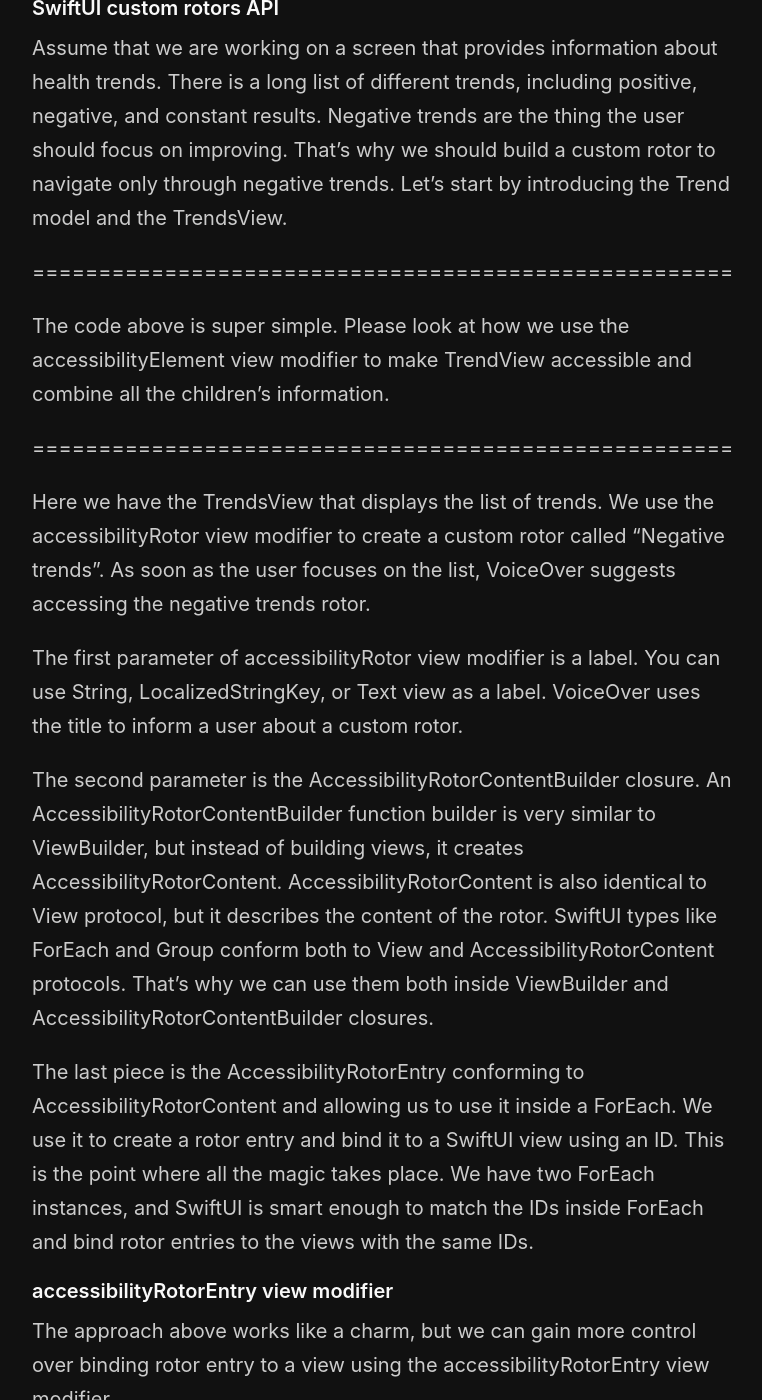
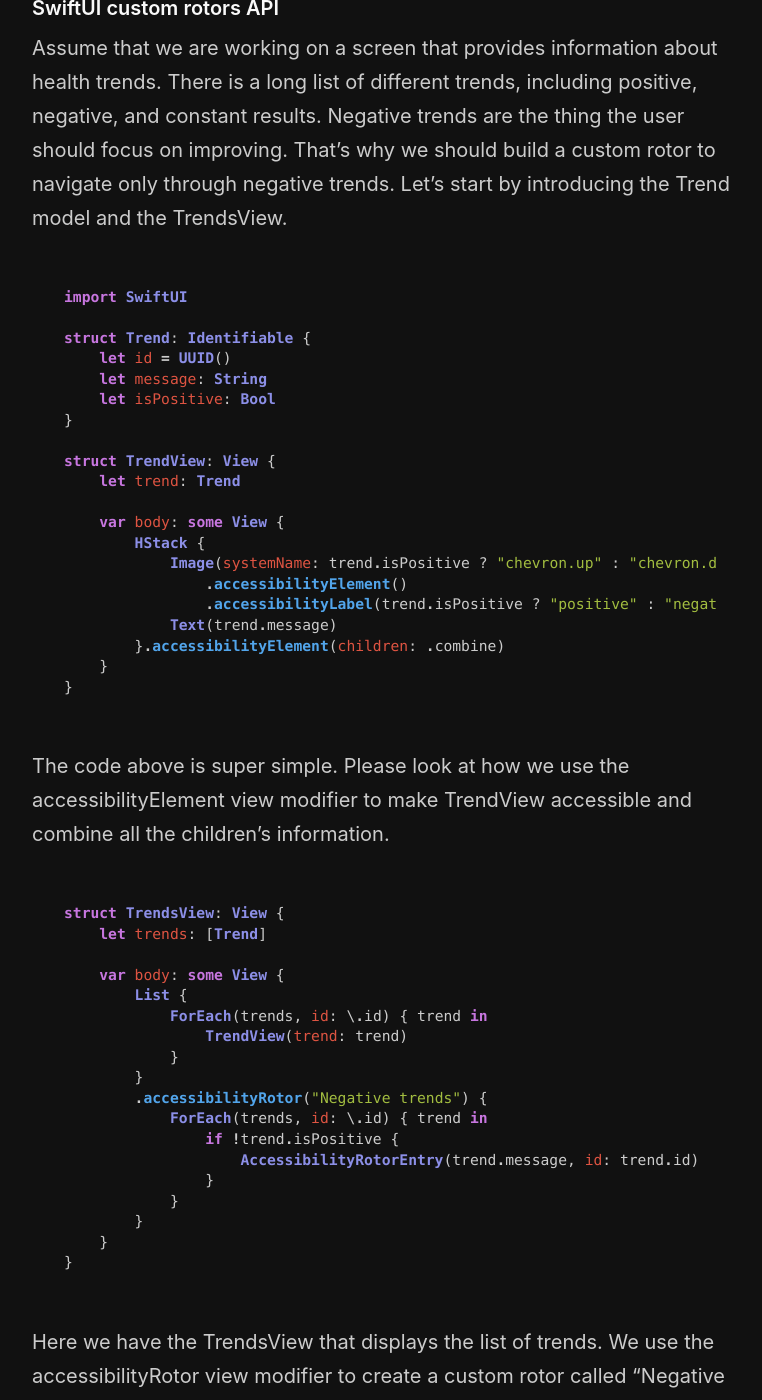
Before and after one commit to mecid/mecid.github.io, a Jekyll site: the page built from _posts/2021-09-14-accessibility-rotors-in-swiftui.md, in a window 1280 px wide and 1400 px high, scrolled down 885 px. Shown: the whole window, without its empty margins (258-1020 px from the left). Built offline with Jekyll 4.4.1, drawn with Linux system fonts in a browser that asks for light colours; some of the changed text lies outside the part shown.

Commit message:
rotor code examples added

````diff
--- a/_posts/2021-09-14-accessibility-rotors-in-swiftui.md
+++ b/_posts/2021-09-14-accessibility-rotors-in-swiftui.md
@@ -13,11 +13,51 @@
 #### SwiftUI custom rotors API
 Assume that we are working on a screen that provides information about health trends. There is a long list of different trends, including positive, negative, and constant results. Negative trends are the thing the user should focus on improving. That's why we should build a custom rotor to navigate only through negative trends. Let's start by introducing the Trend model and the TrendsView.
 
-=====================================================
+```swift
+import SwiftUI
+
+struct Trend: Identifiable {
+    let id = UUID()
+    let message: String
+    let isPositive: Bool
+}
+
+struct TrendView: View {
+    let trend: Trend
+
+    var body: some View {
+        HStack {
+            Image(systemName: trend.isPositive ? "chevron.up" : "chevron.down")
+                .accessibilityElement()
+                .accessibilityLabel(trend.isPositive ? "positive" : "negative")
+            Text(trend.message)
+        }.accessibilityElement(children: .combine)
+    }
+}
+```
 
 The code above is super simple. Please look at how we use the accessibilityElement view modifier to make TrendView accessible and combine all the children's information.
 
-=====================================================
+```swift
+struct TrendsView: View {
+    let trends: [Trend]
+
+    var body: some View {
+        List {
+            ForEach(trends, id: \.id) { trend in
+                TrendView(trend: trend)
+            }
+        }
+        .accessibilityRotor("Negative trends") {
+            ForEach(trends, id: \.id) { trend in
+                if !trend.isPositive {
+                    AccessibilityRotorEntry(trend.message, id: trend.id)
+                }
+            }
+        }
+    }
+}
+```
 
 Here we have the TrendsView that displays the list of trends. We use the accessibilityRotor view modifier to create a custom rotor called "Negative trends". As soon as the user focuses on the list, VoiceOver suggests accessing the negative trends rotor.
 
@@ -30,19 +70,81 @@
 #### accessibilityRotorEntry view modifier
 The approach above works like a charm, but we can gain more control over binding rotor entry to a view using the accessibilityRotorEntry view modifier.
 
-=====================================================
+```swift
+struct TrendsView: View {
+    let trends: [Trend]
+
+    @Namespace private var customRotorNamespace
+
+    var body: some View {
+        List {
+            ForEach(trends, id: \.id) { trend in
+                VStack {
+                    TrendView(trend: trend)
+                        .accessibilityRotorEntry(id: trend.id, in: customRotorNamespace)
+                    Text(trend.notes)
+                }
+            }
+        }
+        .accessibilityRotor("Negative trends") {
+            ForEach(trends, id: \.id) { trend in
+                if !trend.isPositive {
+                    AccessibilityRotorEntry(trend.message, trend.id, in: customRotorNamespace)
+                }
+            }
+        }
+    }
+}
+```
 
 In this case, we use the accessibilityRotorEntry view modifier to bind a rotor entry id to a view explicitly. It allows us to ignore IDs from ForEach and can be very helpful in situations where we don't have ForEach or don't need to include the whole child of ForEach into the rotor.
 
 #### Preparing rotor entries
 As a bonus, the AccessibilityRotorEntry type allows us to provide a closure to run when the user navigates to a particular rotor entry. For example, we can scroll to the specific list item if it is not visible when navigating to that item using rotors.
 
-=====================================================
+```swift
+struct TrendsView: View {
+    let trends: [Trend]
+
+    @Namespace private var customRotorNamespace
+
+    var body: some View {
+        ScrollViewReader { scrollView in
+            List {
+                ForEach(trends, id: \.id) { trend in
+                    TrendView(trend: trend)
+                        .accessibilityRotorEntry(id: trend.id, in: customRotorNamespace)
+                        .id(trend.id)
+                }
+            }
+            .accessibilityRotor("Negative trends") {
+                ForEach(trends, id: \.id) { trend in
+                    if !trend.isPositive {
+                        AccessibilityRotorEntry(trend.message, trend.id, in: customRotorNamespace) {
+                            scrollView.scrollTo(trend.id)
+                        }
+                    }
+                }
+            }
+        }
+    }
+}
+```
 
 #### TextEditor Rotors
 The new accessibility rotors API is robust and allows us to navigate even through text in TextEditor. We can mark particular parts of our text content and navigate between them inside the TextEditor.
 
-=====================================================
+```swift
+struct ContentEditor: View {
+    @Binding var content: Content
+
+    var body: some View {
+        TextEditor(text: $content.text)
+            .accessibilityRotor("Emails", textRanges: content.emailRanges)
+            .accessibilityRotor("Links", textRanges: content.linkRanges)
+    }
+}
+```
 
 #### Conclusion
 SwiftUI Release 3 has done great work in the area of accessibility. Now we can use all these new APIs to build super accessible apps.
````
